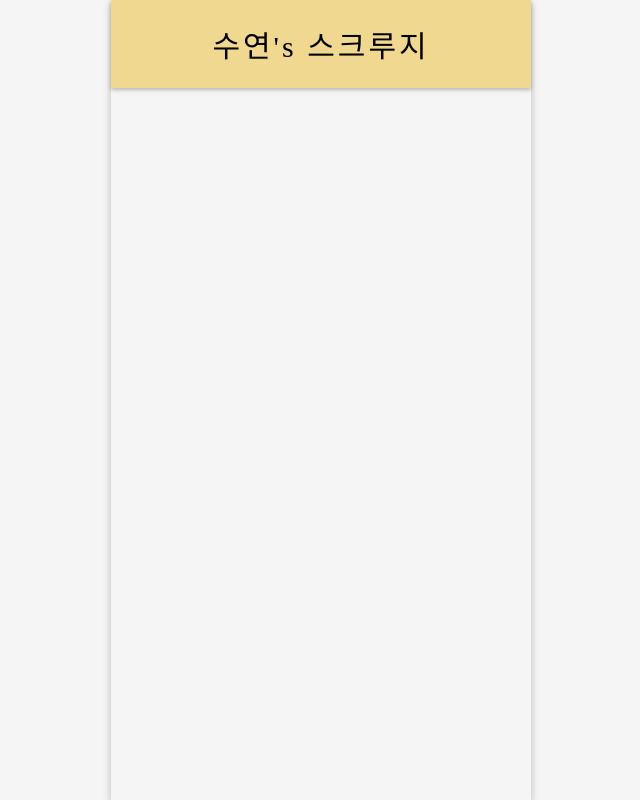
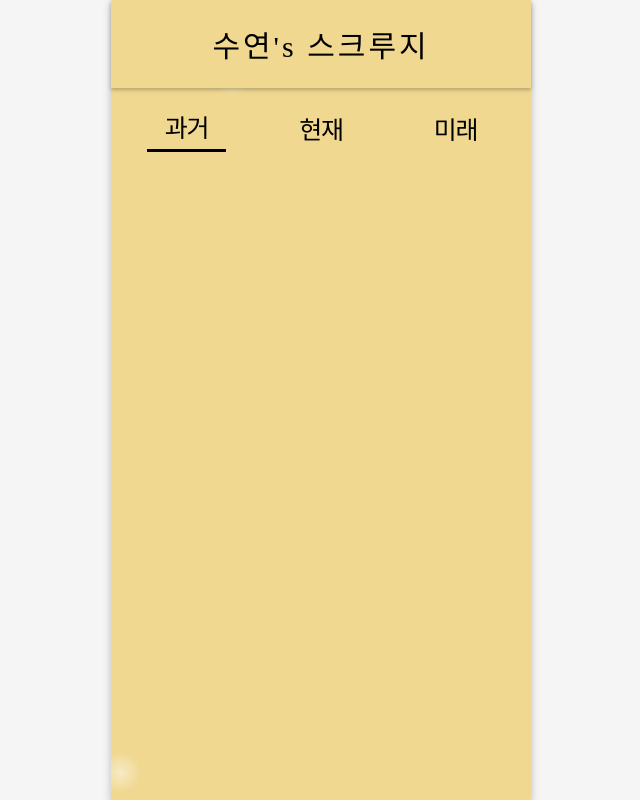
Before and after one commit to Dear-My-Scrooge/Dear-My-Scrooge-Front, a React (Vite) app: page /mailbox in a window 1280 px wide. Shown: the whole page, without its empty margins (319-959 px from the left). Built offline with nearby package versions, Linux system fonts and the light colour scheme; a web font is replaced by a local one.

Commit message:
:sparkles: Feat: 편지함 페이지 - 탭 생성

```diff
--- a/src/pages/mailbox/Mailbox.jsx
+++ b/src/pages/mailbox/Mailbox.jsx
@@ -1,6 +1,9 @@
 import React, { useState } from "react";
 import * as S from "./style";
 import Head from "../../components/head/Head";
+import PastBg from "../../assets/images/background/mailboxPast.png";
+import PresentBg from "../../assets/images/background/mailboxPresent.png";
+import FutureBg from "../../assets/images/background/mailboxFuture.png";
 
 function Mailbox() {
   const [time, setTime] = useState("과거");
@@ -20,10 +23,36 @@ function Mailbox() {
     else return "#FFFFFF";
   };
 
+  const setBackgroundImg = time => {
+    if (time === "과거") return PastBg;
+    else if (time === "현재") return PresentBg;
+    else if (time === "미래") return FutureBg;
+  };
+
   return (
     <>
-      <S.MailboxWrapper>
+      <S.MailboxWrapper bgImg={setBackgroundImg(time)}>
         <Head bgcolor={getBackgroundColor(time)} color={getColor(time)} />
+        <S.TimeTabWrapper color={getColor(time)}>
+          <S.TimeTab
+            onClick={() => setTime("과거")}
+            borderbottom={time === "과거" ? "#000" : "none"}
+          >
+            과거
+          </S.TimeTab>
+          <S.TimeTab
+            onClick={() => setTime("현재")}
+            borderbottom={time === "현재" ? "#fff" : "none"}
+          >
+            현재
+          </S.TimeTab>
+          <S.TimeTab
+            onClick={() => setTime("미래")}
+            borderbottom={time === "미래" ? "#fff" : "none"}
+          >
+            미래
+          </S.TimeTab>
+        </S.TimeTabWrapper>
       </S.MailboxWrapper>
     </>
   );
--- a/src/pages/mailbox/style.jsx
+++ b/src/pages/mailbox/style.jsx
@@ -1,3 +1,31 @@
 import { styled } from "styled-components";
 
-export const MailboxWrapper = styled.div``;
+export const MailboxWrapper = styled.div`
+  width: 100%;
+  min-height: 100vh;
+  background-image: url(${props => props.bgImg});
+  background-size: cover;
+  background-position: center;
+  display: flex;
+  flex-direction: column;
+  align-items: center;
+`;
+
+export const TimeTabWrapper = styled.div`
+  margin-top: 20px;
+  display: inline-flex;
+  justify-content: center;
+  align-items: center;
+  gap: 55px;
+  color: ${props => props.color};
+`;
+
+export const TimeTab = styled.div`
+  font-size: 25px;
+  font-weight: 400;
+  line-height: normal;
+  letter-spacing: -1.25px;
+  border-bottom: 3px solid ${props => props.borderbottom};
+  padding: 0px 18px 5px 18px;
+  cursor: pointer;
+`;
```
